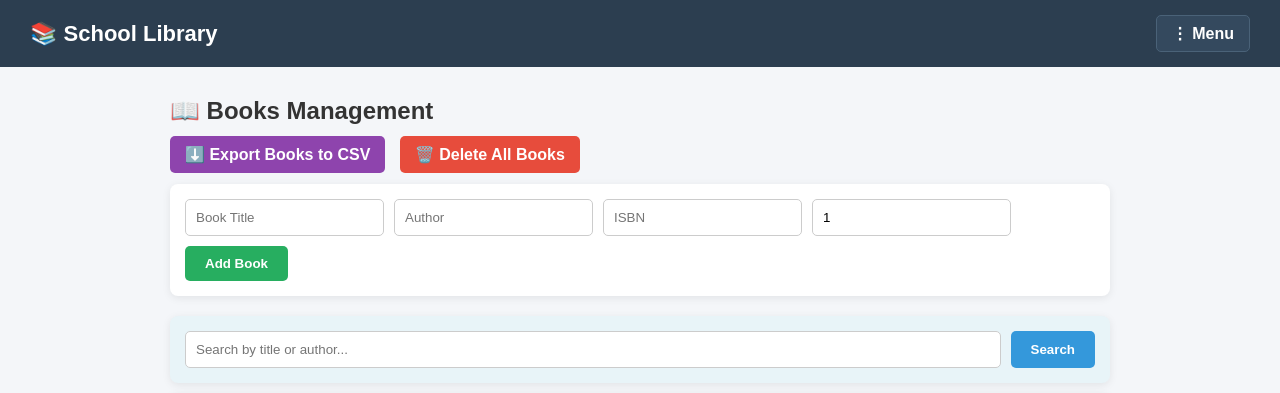
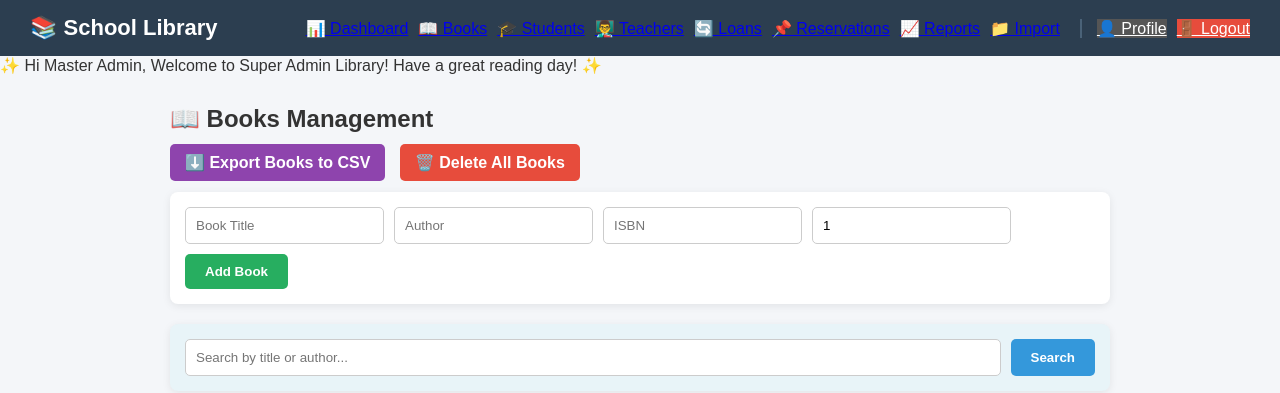
Before and after one commit to 02805/LIBRARY-APP, a Flask app: page /books in a window 1280 px wide. Shown: the top 393 px of the page. Run offline with Flask 3, Linux system fonts and the light colour scheme; a user stored in the database is signed in; data that the repository does not hold is empty; some libraries are stand-ins or nearby versions.

Commit message:
Update base.html

```diff
--- a/templates/base.html
+++ b/templates/base.html
@@ -5,28 +5,38 @@
     <link rel="stylesheet" href="/static/style.css">
 </head>
 <body>
+    <!-- New Top Navigation Bar -->
     <nav>
-        <a href="/dashboard" style="text-decoration: none; color: white;"><h1>📚 School Library</h1></a>
+        <div style="display: flex; align-items: center; gap: 15px;">
+            <h1>📚 School Library</h1>
+        </div>
 
-        <div class="dropdown">
-            <button class="dropbtn">⋮ Menu</button>
-            <div class="dropdown-content">
-                <a href="/dashboard">📊 Dashboard</a>
-                <a href="/books">📖 Books</a>
-                <a href="/students">🎓 Students</a>
-                <a href="/teachers">👨‍🏫 Teachers</a>
-                <a href="/loans">🔄 Loans</a>
-                <a href="/reservations">📌 Reservations</a>
-                <a href="/import_data">📁 Import Data</a>
-                <a href="/reports">📈 Reports</a>
+        <div style="display: flex; gap: 10px; flex-wrap: wrap; justify-content: flex-end;">
+            <a href="/dashboard" class="nav-btn nav-dash">📊 Dashboard</a>
+            <a href="/books" class="nav-btn nav-books">📖 Books</a>
+            <a href="/students" class="nav-btn nav-students">🎓 Students</a>
+            <a href="/teachers" class="nav-btn nav-teachers">👨‍🏫 Teachers</a>
+            <a href="/loans" class="nav-btn nav-loans">🔄 Loans</a>
+            <a href="/reservations" class="nav-btn nav-res">📌 Reservations</a>
+            <a href="/reports" class="nav-btn nav-reports">📈 Reports</a>
+            <a href="/import_data" class="nav-btn nav-import">📁 Import</a>
 
-                <hr style="margin: 5px 0; border: 0; border-top: 1px solid #ccc;">
-
-                <a href="/profile">👤 My Profile</a>
-                <a href="/logout" style="color: #e74c3c; font-weight: bold;">🚪 Logout</a>
+            <!-- Profile and Logout grouped together -->
+            <div style="border-left: 2px solid #4a6278; margin-left: 10px; padding-left: 15px; display: flex; gap: 10px;">
+                <a href="/profile" class="nav-btn" style="background: #555; color: white;">👤 Profile</a>
+                <a href="/logout" class="nav-btn" style="background: #e74c3c; color: white;">🚪 Logout</a>
             </div>
         </div>
     </nav>
+
+    <!-- Moving Welcome Message (Marquee) -->
+    {% if session.get('librarian_name') %}
+    <div class="welcome-banner">
+        <div class="marquee-text">
+            ✨ Hi {{ session['librarian_name'] }}, Welcome to {{ session['school_name'] }} Library! Have a great reading day! ✨
+        </div>
+    </div>
+    {% endif %}
 
     <main>
         {% block content %}{% endblock %}
@@ -41,6 +51,5 @@
         </div>
         <p style="margin-top: 20px; font-size: 12px; color: #aaa;">&copy; 2026 School Library System. All rights reserved.</p>
     </footer>
-
 </body>
 </html>
```
